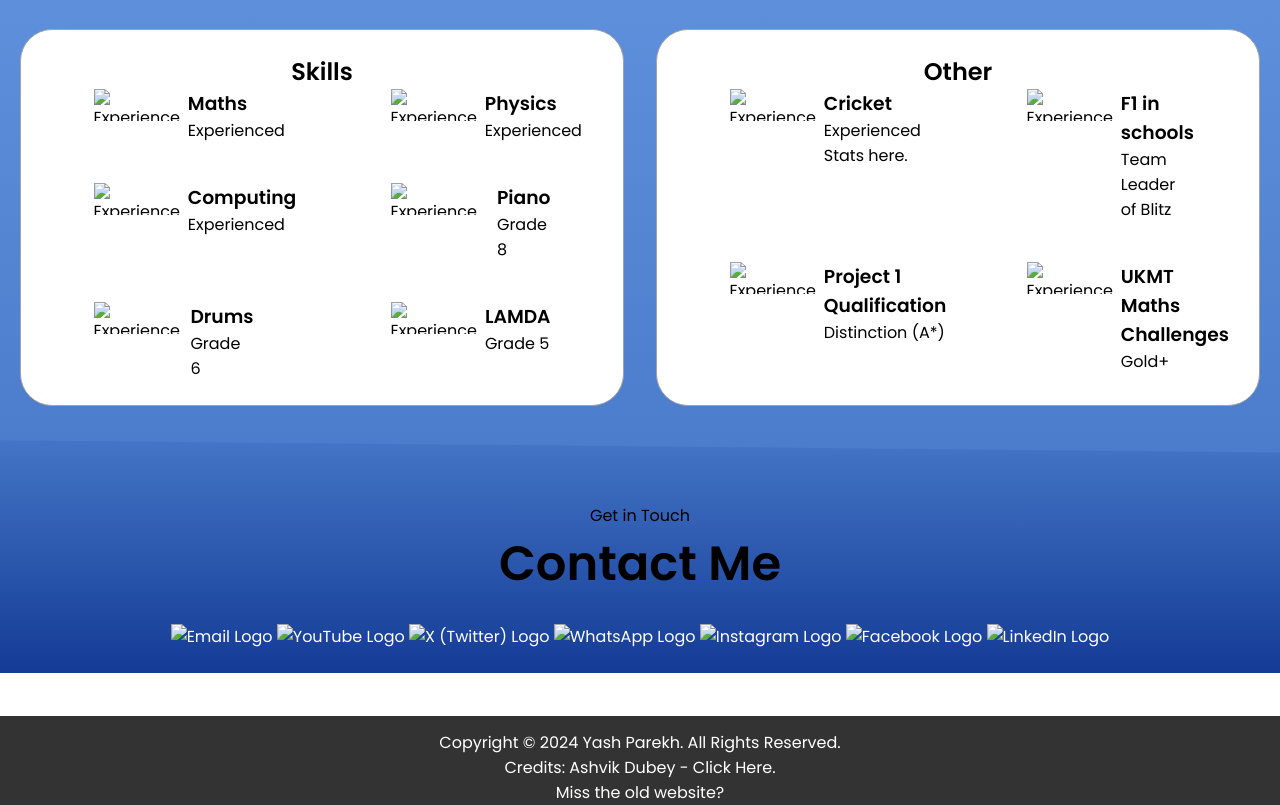
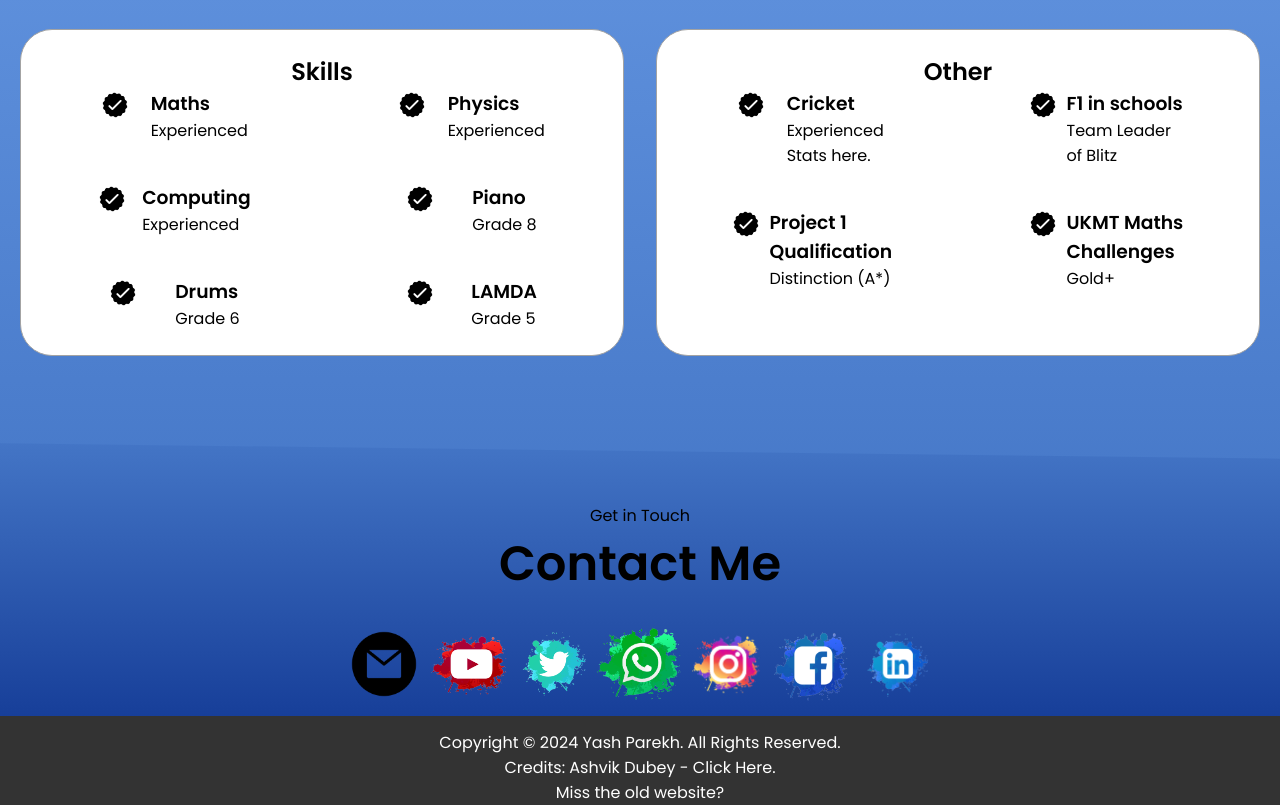
Before and after one commit to Y-Parekh/yashparekh.pages.dev, a plain HTML site: page index.html in a window 1280 px wide. Shown: the part 1332-2137 px from the top of the page. Drawn offline with Linux system fonts and the light colour scheme.

Commit message:
Update index.html

```diff
--- a/index.html
+++ b/index.html
@@ -50,7 +50,7 @@
     <!-- Profile (Home)-->
     <section id="profile" class="section not-in-view">
       <div class="section__pic-container">
-        <img src="./assets/profile-pic.png" alt="Yash Parekh profile picture" class= "about-profilepic" onclick="location.href='./assets/profile-pic.png'"/>
+        <img src="profile-pic.png" alt="Yash Parekh profile picture" class= "about-profilepic" onclick="location.href='profile-pic.png'"/>
       </div>
       <div class="section__text">
         <p class="section__text__p1">Hello, I'm</p>
@@ -63,13 +63,13 @@
         </div>
         <div id="socials-container">
           <img
-            src="./assets/linkedin.png"
+            src="linkedin.png"
             alt="My LinkedIn profile"
             class="icon"
             onclick="location.href='https://linkedin.com/'"
           />
           <img
-            src="./assets/github.png"
+            src="github.png"
             alt="My Github profile"
             class="icon"
             onclick="location.href='https://github.com/y-parekh'"
@@ -86,17 +86,17 @@
       <div class="section-container">
         <div class="section__pic-container">
           <img
-            src="./assets/about-pic.jpg"
+            src="about-pic.jpg"
             alt="Profile picture"
             class="about-pic"
-            onclick="location.href='./assets/about-pic.jpg'"
+            onclick="location.href='about-pic.jpg'"
           />
         </div>
         <div class="about-details-container">
           <div class="about-containers">
             <div class="details-container">
               <img
-                src="./assets/experience.png"
+                src="experience.png"
                 alt="Experience icon"
                 class="icon"
               />
@@ -105,7 +105,7 @@
             </div>
             <div class="details-container">
               <img
-                src="./assets/education.png"
+                src="education.png"
                 alt="Education icon"
                 class="icon"
               />
@@ -131,27 +131,27 @@
             <h2 class="skills-sub-title">Skills</h2>
             <div class="article-container">
               <article>
-                <img src="./assets/checkmark.png" alt="Experience icon" class="icon">
+                <img src="checkmark.png" alt="Experience icon" class="icon">
                 <div> <h3>Maths</h3> <p>Experienced</p> </div>
               </article>
               <article>
-                <img src="./assets/checkmark.png" alt="Experience icon" class="icon">
+                <img src="checkmark.png" alt="Experience icon" class="icon">
                 <div> <h3>Physics</h3> <p>Experienced</p> </div>
               </article>
               <article>
-                <img src="./assets/checkmark.png" alt="Experience icon" class="icon">
+                <img src="checkmark.png" alt="Experience icon" class="icon">
                 <div> <h3>Computing</h3> <p>Experienced</p> </div>
               </article>
               <article>
-                <img src="./assets/checkmark.png" alt="Experience icon" class="icon">
+                <img src="checkmark.png" alt="Experience icon" class="icon">
                 <div> <h3>Piano</h3> <p>Grade 8</p> </div>
               </article>
               <article>
-                <img src="./assets/checkmark.png" alt="Experience icon" class="icon">
+                <img src="checkmark.png" alt="Experience icon" class="icon">
                 <div> <h3>Drums</h3> <p>Grade 6</p> </div>
               </article>
               <article>
-                <img src="./assets/checkmark.png" alt="Experience icon" class="icon">
+                <img src="checkmark.png" alt="Experience icon" class="icon">
                 <div> <h3><a href="https://www.lamda.ac.uk/">LAMDA</a></h3> <p>Grade 5</p> </div>
               </article>
             </div>
@@ -160,19 +160,19 @@
             <h2 class="skills-sub-title">Other</h2>
             <div class="article-container">
               <article>
-                <img src="./assets/checkmark.png" alt="Experience icon" class="icon">
+                <img src="checkmark.png" alt="Experience icon" class="icon">
                 <div> <h3>Cricket</h3> <p>Experienced <br> <a href="https://www.play-cricket.com/website/player_stats_widget/batting_stats/6288535">Stats here.</a></p> </div>
               </article>
               <article>
-                <img src="./assets/checkmark.png" alt="Experience icon" class="icon">
+                <img src="checkmark.png" alt="Experience icon" class="icon">
                 <div><h3><a href="https://www.f1inschools.co.uk/">F1 in schools</a></h3> <p><a href="https://teamblitz.uk">Team Leader of Blitz</a></p></div>
               </article>
               <article>
-                <img src="./assets/checkmark.png" alt="Experience icon" class="icon">
+                <img src="checkmark.png" alt="Experience icon" class="icon">
                 <div><h3><a href="https://qualifications.pearson.com/en/qualifications/edexcel-project-qualification/level-1-and-level-2.html">Project 1 Qualification</a></h3> <p>Distinction (A*)</p></div>
               </article>
               <article>
-                <img src="./assets/checkmark.png" alt="Experience icon" class="icon">
+                <img src="checkmark.png" alt="Experience icon" class="icon">
                 <div><h3><a href="https://ukmt.org.uk/">UKMT Maths Challenges</a></h3> <p>Gold+</p></div>
               </article>
             </div>
@@ -190,13 +190,13 @@
       <div class="contact-info-upper-container">
         <div class="contact-info-container">
           <ul>
-            <li><a href="https://mailto:yashparekh10@hotmail.com"><img src="./assets/email.png" alt="Email Logo" class="sm_icon"></a></li>
-            <li><a href="https://www.youtube.com/results?search_query=hello+I+do+not+have+a+youtube+channel"><img src="./assets/youtube.png" alt="YouTube Logo" class="sm_icon"></a></li>
-            <li><a href="https://www.x.com"><img src="./assets/Twitter.png" alt="X (Twitter) Logo" class="sm_icon"></a></li>
-            <li><a href="https://www.whatsapp.com"><img src="./assets/whatsapp.png" alt="WhatsApp Logo" class="sm_icon"></a></li>
-            <li><a href="https://www.instagram.com"><img src="./assets/instagram.png" alt="Instagram Logo" class="sm_icon"></a></li>
-            <li><a href="https://www.facebook.com"><img src="./assets/facebook.png" alt="Facebook Logo" class="sm_icon"></a></li>
-            <li><a href="https://www.linkedin.com"><img src="./assets/linkedin_2.png" alt="LinkedIn Logo" class="sm_icon"></a></li>
+            <li><a href="https://mailto:yashparekh10@hotmail.com"><img src="email.png" alt="Email Logo" class="sm_icon"></a></li>
+            <li><a href="https://www.youtube.com/results?search_query=hello+I+do+not+have+a+youtube+channel"><img src="youtube.png" alt="YouTube Logo" class="sm_icon"></a></li>
+            <li><a href="https://www.x.com"><img src="Twitter.png" alt="X (Twitter) Logo" class="sm_icon"></a></li>
+            <li><a href="https://www.whatsapp.com"><img src="whatsapp.png" alt="WhatsApp Logo" class="sm_icon"></a></li>
+            <li><a href="https://www.instagram.com"><img src="instagram.png" alt="Instagram Logo" class="sm_icon"></a></li>
+            <li><a href="https://www.facebook.com"><img src="facebook.png" alt="Facebook Logo" class="sm_icon"></a></li>
+            <li><a href="https://www.linkedin.com"><img src="linkedin_2.png" alt="LinkedIn Logo" class="sm_icon"></a></li>
           </ul>
         </div>
   </section>
```
